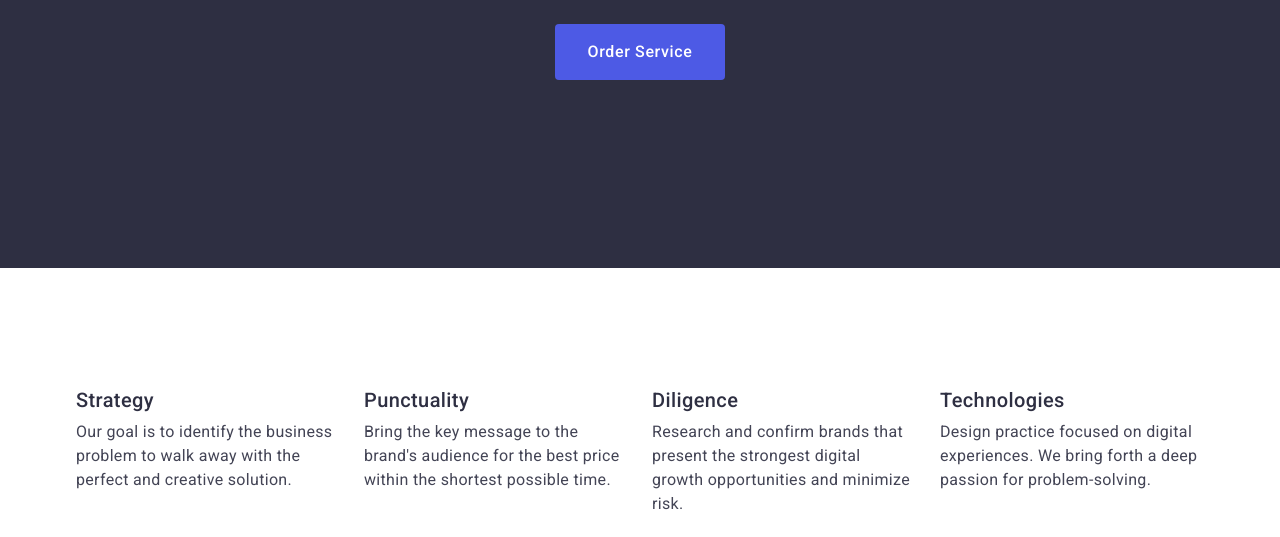
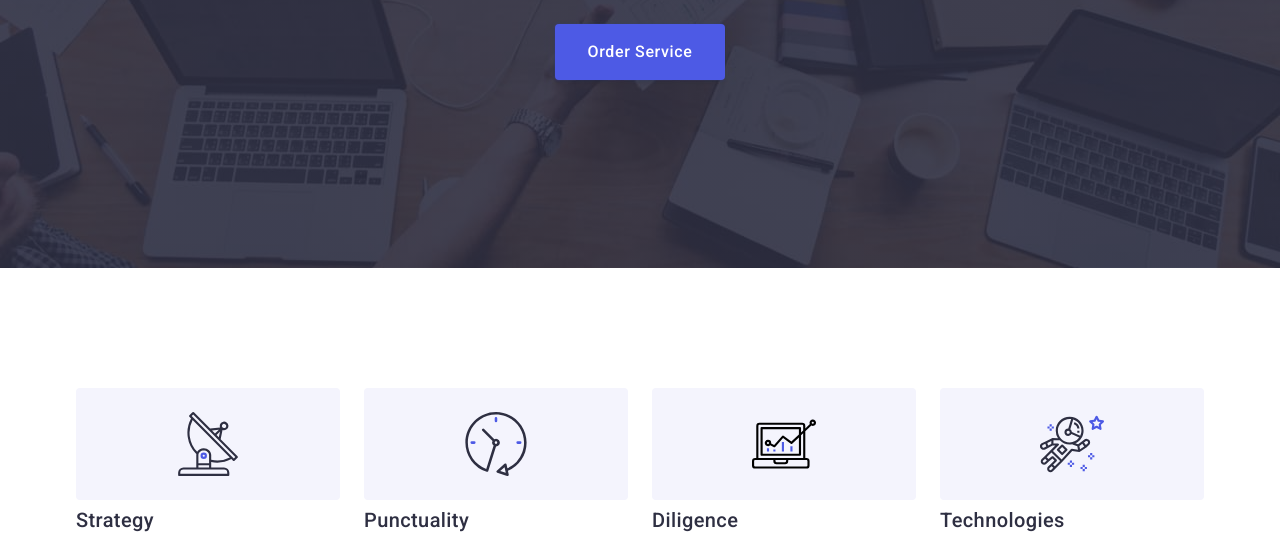
Before and after one commit to Artem199627/goit-markup-hw-04, a plain HTML site: page index.html in a window 1280 px wide. Shown: the part 405-942 px from the top of the page. Drawn offline with nearby package versions, Linux system fonts and the light colour scheme.

Commit message:
add icons

```diff
--- a/css/styles.css
+++ b/css/styles.css
@@ -148,6 +148,12 @@ body {
 .hero {
   background: var(--brand-color);
   padding: 188px 0;
+  background-image: linear-gradient(
+      rgba(46, 47, 66, 0.7),
+      rgba(46, 47, 66, 0.7)
+    ),
+    url(/images/peopleoffice.jpg);
+  background-position: center;
 }
 .hero-title {
   color: var(--color-text);
@@ -186,6 +192,16 @@ body {
 /**------Feature-----**/
 .feature {
   padding: 120px 0;
+}
+.feature-block {
+  width: 264px;
+  height: 112px;
+  border-radius: 4px;
+  background: var(--cloud, #f4f4fd);
+  margin-bottom: 8px;
+}
+.feature-icon {
+  margin: 24px 100px;
 }
 .feature-title {
   color: var(--brand-color);
--- a/index.html
+++ b/index.html
@@ -45,20 +45,40 @@
             <h2 class="visually-hidden">Maintain</h2>
             <ul class="feature-list list">
              <li class="feature-item">
+                <div class="feature-block">
+                    <svg class="feature-icon" width="64" height="64">
+                        <use href="/images/icons.svg#icon-antenna"></use>
+                    </svg>
+                </div>
                 <h3 class="feature-title">Strategy</h3>
                 <p class="feature-text">Our goal is to identify the business
                 problem to walk away with the perfect and creative solution.</p>
              </li>
              <li class="feature-item">
+                <div class="feature-block">
+                    <svg class="feature-icon" width="64" height="64">
+                        <use href="/images/icons.svg#icon-clock"></use>
+                    </svg>
+                </div>
                 <h3 class="feature-title">Punctuality</h3>
                 <p class="feature-text">
                 Bring the key message to the brand's audience for the best price within the shortest possible time.</p>
              </li>
              <li class="feature-item">
+                <div class="feature-block">
+                    <svg class="feature-icon" width="64" height="64">
+                        <use href="/images/icons.svg#icon-diagram"></use>
+                    </svg>
+                </div>
                 <h3 class="feature-title">Diligence</h3>
                 <p class="feature-text">Research and confirm brands that present the strongest digital growth opportunities and minimize risk.</p>
              </li>
               <li class="feature-item">
+                <div class="feature-block">
+                    <svg class="feature-icon" width="64" height="64">
+                        <use href="/images/icons.svg#icon-astronaut"></use>
+                    </svg>
+                </div>
                 <h3 class="feature-title">Technologies</h3>
                 <p class="feature-text"> Design practice focused on digital experiences. We bring forth a deep passion for problem-solving.</p>
              </li>
```
Also changed, not shown: icons/Logo ya&co.svg (added), icons/antenna 1.svg (added), icons/astronaut 1.svg (added), icons/brand.svg (added), icons/clock 1.svg (added), icons/company1.svg (added), icons/company2.svg (added), icons/company3.svg (added), icons/diagram 1.svg (added), icons/facebook 1.svg (added), icons/fosterpeters.svg (added), icons/instagram 2.svg (added), icons/linkedin 1.svg (added), icons/twitter 1.svg (added), 2 more files.
